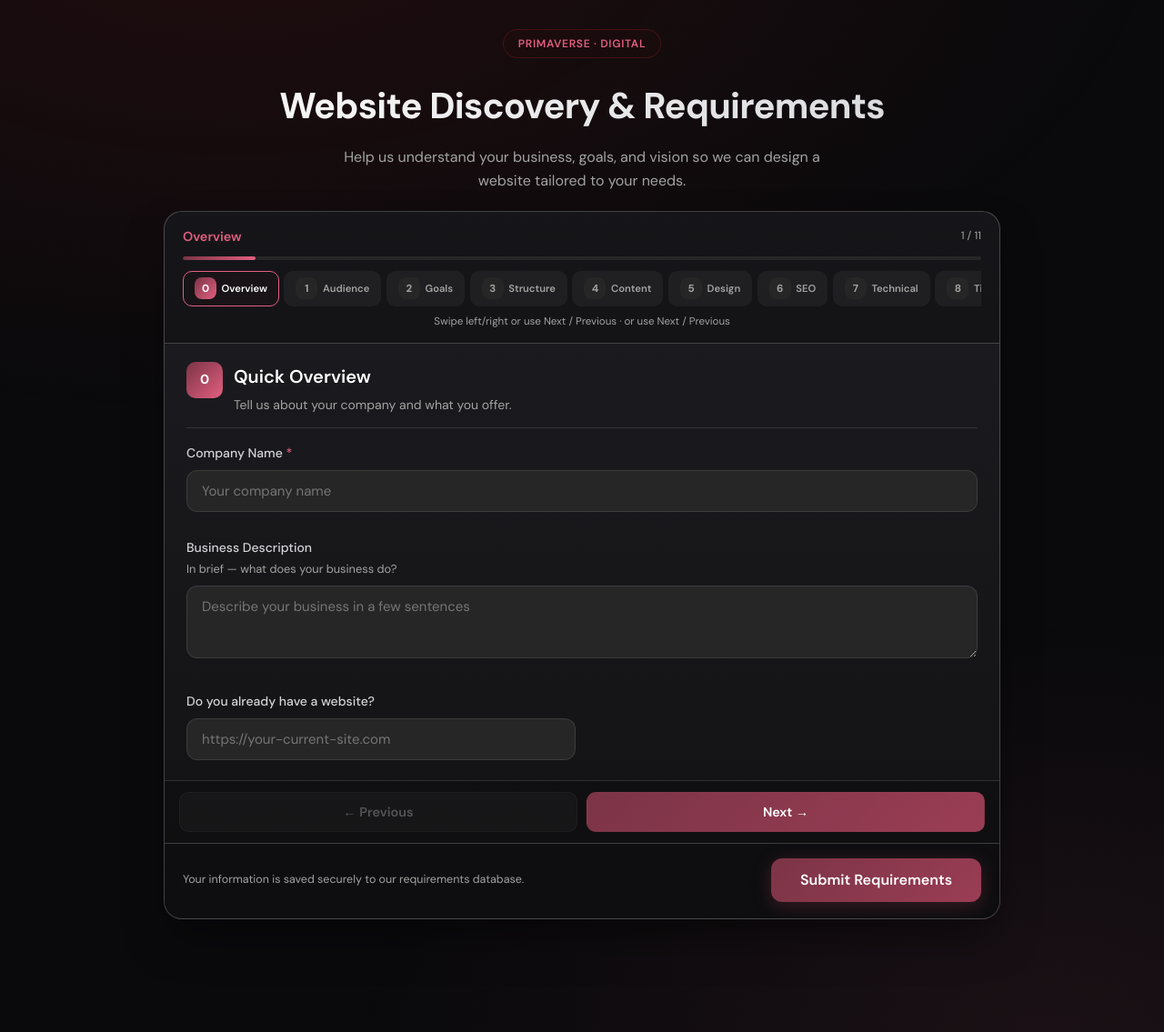
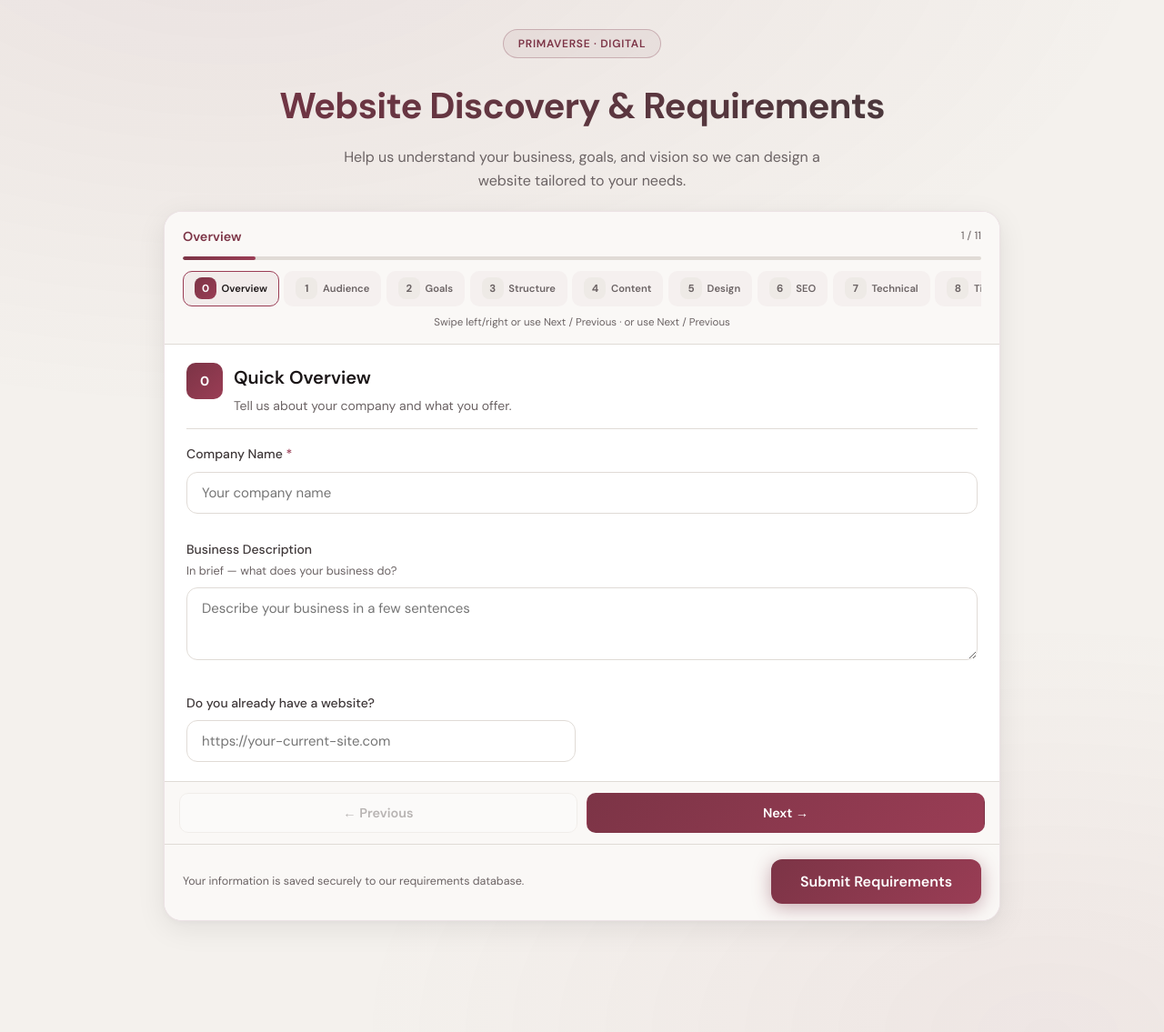
Before and after one commit to nitinarde/website-1, a CodeIgniter app: page /website/ in a window 1280 px wide. Shown: the whole page at 91% size. Run offline with CodeIgniter, Linux system fonts and the light colour scheme; some libraries are stand-ins or nearby versions.

Commit message:
change theame

```diff
--- a/application/views/website_form.php
+++ b/application/views/website_form.php
@@ -10,30 +10,34 @@
     <style>
         :root {
             --color-brand: #7C3446;
-            --color-brand-light: rgba(127, 29, 29, 0.20);
-            --color-brand-mid: rgba(127, 29, 29, 0.40);
-            --color-brand-subtle: rgba(127, 29, 29, 0.05);
-            --color-bg: #0A0A0C;
-            --color-bg-card: rgba(24, 24, 27, 0.30);
-            --color-bg-elevated: #171717;
-            --color-bg-input: #262626;
-            --color-bg-tag: rgba(9, 9, 11, 1);
-            --color-surface-glass: rgba(255, 255, 255, 0.05);
-            --color-surface-white: rgba(255, 255, 255, 0.70);
-            --color-text-primary: #ffffff;
-            --color-text-secondary: #d4d4d8;
-            --color-text-muted: #a3a3a3;
+            --color-brand-light: rgba(124, 52, 70, 0.12);
+            --color-brand-mid: rgba(124, 52, 70, 0.28);
+            --color-brand-subtle: rgba(124, 52, 70, 0.06);
+            --color-bg: #f4f1ed;
+            --color-bg-card: #ffffff;
+            --color-bg-elevated: #ffffff;
+            --color-bg-input: #ffffff;
+            --color-bg-tag: #f5f3f0;
+            --color-surface-glass: rgba(124, 52, 70, 0.04);
+            --color-surface-white: rgba(255, 255, 255, 0.95);
+            --color-text-primary: #1a1516;
+            --color-text-secondary: #3f3839;
+            --color-text-muted: #6b6364;
             --color-text-brand: #7C3446;
-            --color-text-tertiary: #D9D9D9;
-            --color-brand-alt: #E25F80;
-            --color-bg-contact-input: #EDE9E4;
+            --color-text-tertiary: #52525b;
+            --color-brand-alt: #9a3d55;
+            --color-bg-contact-input: #ffffff;
             --color-text-contact-input: #1E1415;
-            --color-border: rgba(255, 255, 255, 0.20);
-            --color-border-neutral: rgba(82, 82, 82, 0.50);
+            --color-border: rgba(124, 52, 70, 0.14);
+            --color-border-neutral: #e0dbd6;
             --color-border-stone: #d6d3d1;
             --radius: 12px;
             --radius-lg: 20px;
-            --shadow: 0 25px 50px -12px rgba(0, 0, 0, 0.5);
+            --shadow: 0 8px 32px rgba(30, 20, 22, 0.08), 0 2px 8px rgba(30, 20, 22, 0.04);
+            --scrollbar-size: 8px;
+            --scrollbar-track: #ebe6e1;
+            --scrollbar-thumb: #c9b8bc;
+            --scrollbar-thumb-hover: #7C3446;
         }
 
         *, *::before, *::after { box-sizing: border-box; margin: 0; padding: 0; }
@@ -41,6 +45,67 @@
         html {
             scroll-behavior: smooth;
             overflow-x: hidden;
+            scrollbar-width: thin;
+            scrollbar-color: var(--scrollbar-thumb) var(--scrollbar-track);
+        }
+
+        html::-webkit-scrollbar {
+            width: var(--scrollbar-size);
+            height: var(--scrollbar-size);
+        }
+
+        html::-webkit-scrollbar-track {
+            background: var(--scrollbar-track);
+            border-radius: 999px;
+        }
+
+        html::-webkit-scrollbar-thumb {
+            background: linear-gradient(180deg, #c9a8b0 0%, var(--scrollbar-thumb) 100%);
+            border-radius: 999px;
+            border: 2px solid var(--scrollbar-track);
+        }
+
+        html::-webkit-scrollbar-thumb:hover {
+            background: var(--scrollbar-thumb-hover);
+        }
+
+        html::-webkit-scrollbar-corner {
+            background: var(--scrollbar-track);
+        }
+
+        .form-stepper,
+        .form-horizontal-track,
+        .section-card {
+            scrollbar-width: thin;
+            scrollbar-color: var(--scrollbar-thumb) var(--scrollbar-track);
+        }
+
+        .form-stepper::-webkit-scrollbar,
+        .form-horizontal-track::-webkit-scrollbar,
+        .section-card::-webkit-scrollbar {
+            width: var(--scrollbar-size);
+            height: var(--scrollbar-size);
+        }
+
+        .form-stepper::-webkit-scrollbar-track,
+        .form-horizontal-track::-webkit-scrollbar-track,
+        .section-card::-webkit-scrollbar-track {
+            background: var(--scrollbar-track);
+            border-radius: 999px;
+        }
+
+        .form-stepper::-webkit-scrollbar-thumb,
+        .form-horizontal-track::-webkit-scrollbar-thumb,
+        .section-card::-webkit-scrollbar-thumb {
+            background: linear-gradient(180deg, #c9a8b0 0%, var(--scrollbar-thumb) 100%);
+            border-radius: 999px;
+            border: 2px solid var(--scrollbar-track);
+        }
+
+        .form-stepper::-webkit-scrollbar-thumb:hover,
+        .form-horizontal-track::-webkit-scrollbar-thumb:hover,
+        .section-card::-webkit-scrollbar-thumb:hover {
+            background: var(--scrollbar-thumb-hover);
         }
 
         body {
@@ -57,8 +122,8 @@
             position: fixed;
             inset: 0;
             background:
-                radial-gradient(ellipse 80% 50% at 20% -10%, var(--color-brand-light), transparent),
-                radial-gradient(ellipse 60% 40% at 90% 100%, rgba(226, 95, 128, 0.08), transparent);
+                radial-gradient(ellipse 80% 50% at 20% -10%, rgba(124, 52, 70, 0.08), transparent),
+                radial-gradient(ellipse 60% 40% at 90% 100%, rgba(154, 61, 85, 0.06), transparent);
             pointer-events: none;
             z-index: 0;
         }
@@ -90,7 +155,7 @@
             font-weight: 600;
             letter-spacing: 0.06em;
             text-transform: uppercase;
-            color: var(--color-brand-alt);
+            color: var(--color-brand);
             margin-bottom: 1.25rem;
         }
 
@@ -99,7 +164,7 @@
             font-weight: 700;
             letter-spacing: -0.02em;
             margin-bottom: 0.75rem;
-            background: linear-gradient(135deg, #fff 0%, var(--color-text-secondary) 100%);
+            background: linear-gradient(135deg, var(--color-brand) 0%, var(--color-text-secondary) 100%);
             -webkit-background-clip: text;
             -webkit-text-fill-color: transparent;
             background-clip: text;
@@ -123,7 +188,7 @@
             width: 100%;
             max-width: 920px;
             margin: 0 auto;
-            background: linear-gradient(180deg, rgba(30, 30, 35, 0.95) 0%, rgba(18, 18, 20, 0.98) 100%);
+            background: var(--color-bg-card);
             border: 1px solid var(--color-border);
             border-radius: var(--radius-lg);
             box-shadow: var(--shadow);
@@ -139,8 +204,8 @@
         .form-stepper-wrap {
             flex-shrink: 0;
             padding: 1rem 1rem 0.75rem;
-            border-bottom: 1px solid var(--color-border);
-            background: rgba(0, 0, 0, 0.25);
+            border-bottom: 1px solid var(--color-border-neutral);
+            background: #faf8f6;
         }
 
         .step-progress-top {
@@ -158,7 +223,7 @@
         }
 
         .step-current-label span {
-            color: var(--color-brand-alt);
+            color: var(--color-brand);
         }
 
         .step-counter {
@@ -169,7 +234,7 @@
 
         .progress-bar {
             height: 4px;
-            background: var(--color-bg-input);
+            background: var(--color-border-neutral);
             border-radius: 4px;
             overflow: hidden;
             margin-bottom: 0.75rem;
@@ -186,13 +251,10 @@
             display: flex;
             gap: 0.35rem;
             overflow-x: auto;
-            padding-bottom: 0.25rem;
+            padding-bottom: 0.35rem;
             scroll-behavior: smooth;
             -webkit-overflow-scrolling: touch;
-            scrollbar-width: none;
         }
-
-        .form-stepper::-webkit-scrollbar { display: none; }
 
         .step-btn {
             flex: 0 0 auto;
@@ -223,7 +285,7 @@
             align-items: center;
             justify-content: center;
             border-radius: 8px;
-            background: var(--color-bg-input);
+            background: #eeeae6;
             font-size: 0.72rem;
             font-weight: 700;
         }
@@ -240,7 +302,7 @@
         }
 
         .step-btn.done .step-num {
-            background: rgba(226, 95, 128, 0.4);
+            background: rgba(124, 52, 70, 0.55);
             color: #fff;
         }
 
@@ -262,11 +324,8 @@
             scroll-snap-type: x mandatory;
             scroll-behavior: smooth;
             -webkit-overflow-scrolling: touch;
-            scrollbar-width: none;
             overscroll-behavior-x: contain;
         }
-
-        .form-horizontal-track::-webkit-scrollbar { display: none; }
 
         .section-card {
             flex: 0 0 100%;
@@ -292,7 +351,7 @@
             gap: 0.65rem;
             padding: 0.75rem 1rem;
             border-top: 1px solid var(--color-border-neutral);
-            background: rgba(0, 0, 0, 0.2);
+            background: #faf8f6;
         }
 
         .btn-step-nav {
@@ -306,7 +365,7 @@
             cursor: pointer;
             transition: all 0.2s;
             border: 1px solid var(--color-border-neutral);
-            background: var(--color-bg-input);
+            background: #ffffff;
             color: var(--color-text-secondary);
         }
 
@@ -410,6 +469,7 @@
             border-radius: 10px;
             font-weight: 700;
             font-size: 0.9rem;
+            color: #fff;
         }
 
         .section-header h2 {
@@ -552,8 +612,8 @@
         }
 
         .check-item:hover {
-            border-color: var(--color-border);
-            background: rgba(255, 255, 255, 0.08);
+            border-color: var(--color-brand-mid);
+            background: rgba(124, 52, 70, 0.05);
         }
 
         .check-item:has(input:checked) {
@@ -592,8 +652,8 @@
         .form-footer {
             flex-shrink: 0;
             padding: 1rem 1.25rem 1.15rem;
-            background: rgba(10, 10, 12, 0.5);
-            border-top: 1px solid var(--color-border);
+            background: #faf8f6;
+            border-top: 1px solid var(--color-border-neutral);
             display: flex;
             flex-direction: column;
             align-items: stretch;
@@ -662,7 +722,7 @@
         .modal-overlay {
             position: fixed;
             inset: 0;
-            background: rgba(0, 0, 0, 0.75);
+            background: rgba(26, 21, 22, 0.45);
             display: flex;
             align-items: center;
             justify-content: center;
@@ -726,7 +786,7 @@
         }
 
         .error-toast {
-            color: #fca5a5;
+            color: #b91c1c;
             font-size: 0.85rem;
             margin-top: 0.5rem;
             display: none;
```
Also changed, not shown: application/views/admin/_styles.php (+62 -23 lines), application/views/auth/login.php (+49 -17 lines).
